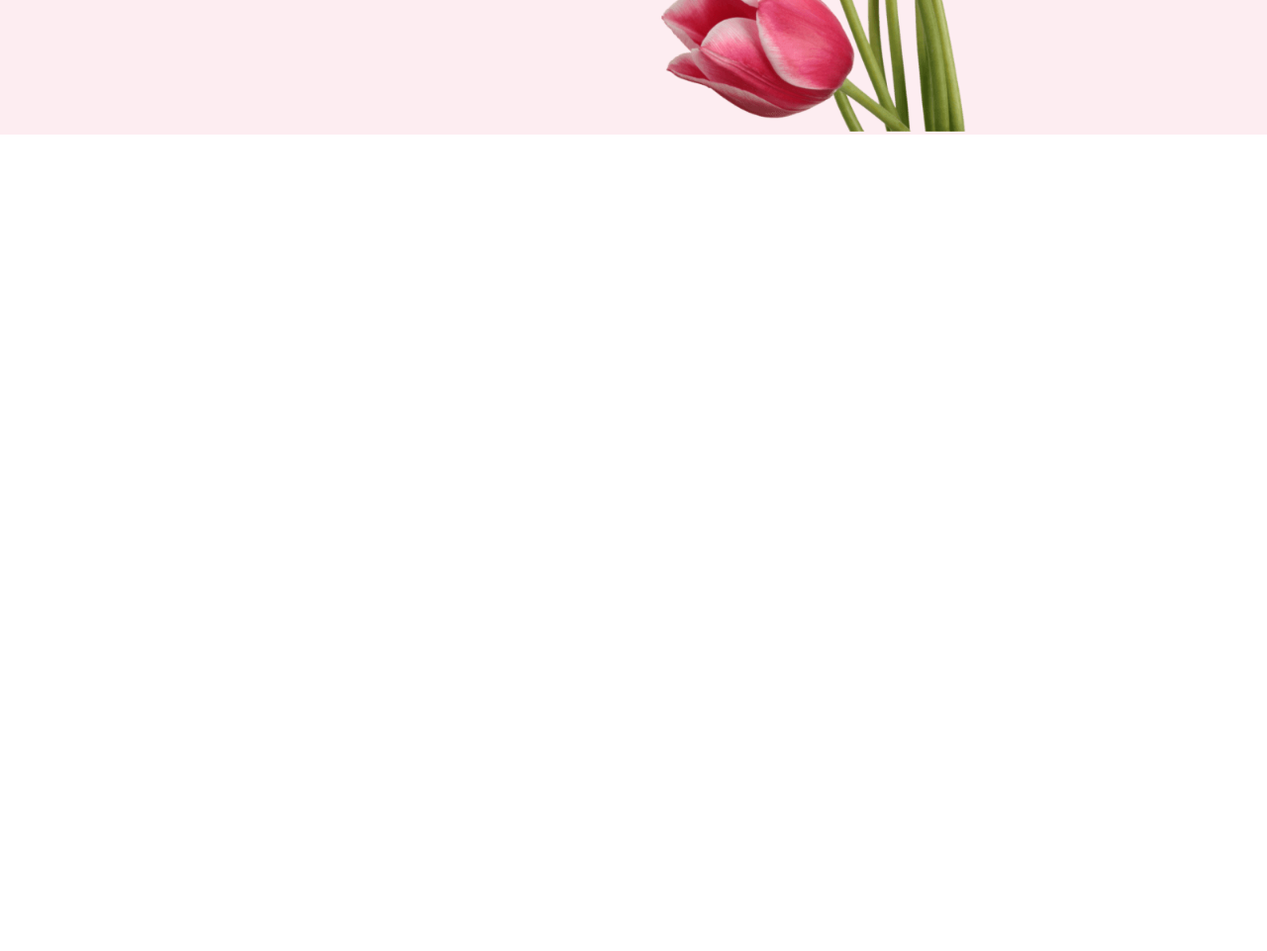
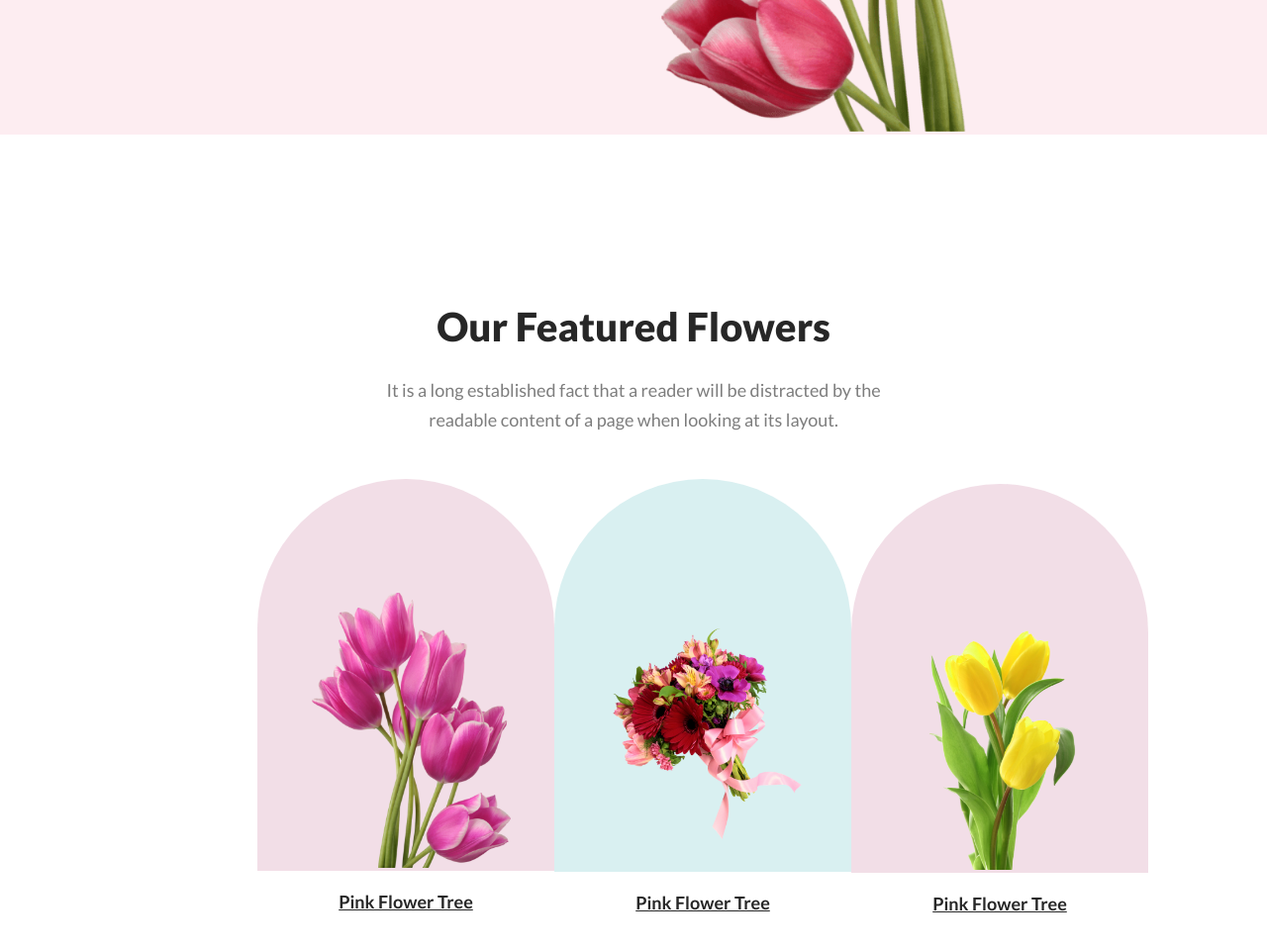
Before and after one commit to isalim079/assignment-1, a plain HTML site: page index.html in a window 1280 px wide. Shown: the part 547-1508 px from the top of the page at 99% size. Before the commit the page ends 800 px from the top, so only its background shows below. Drawn offline with Linux system fonts and the light colour scheme.

Commit message:
featured flower section added

```diff
--- a/css/styles.css
+++ b/css/styles.css
@@ -11,6 +11,7 @@
     justify-content: space-around;
     background: rgba(229, 84, 115, 0.10);
 }
+
 /* header title and text */
 .header-text-title {
     color: #272727;
@@ -31,6 +32,7 @@
     line-height: 30px;
     padding: 25px 0px;
 }
+
 /* shop now button */
 .shop-btn {
     color: #FFF;
@@ -41,9 +43,81 @@
     padding: 15px 30px;
     border-style: none;
 }
+
 /* Header red flower */
+
 .header-flower {
     width: 80%;
     height: 80%;
     margin-top: 40px;
 }
+
+/* Featured Flower Text Section */
+
+.featured-text-section {
+    margin-top: 170px;
+    margin-bottom: 45px;
+}
+.featured-text-title {
+    color: #272727;
+    text-align: center;
+    font-size: 40px;
+    font-weight: 800;
+    margin-bottom: 25px;
+}
+.featured-text-description {
+    color: rgba(39, 39, 39, 0.60);
+    text-align: center;
+    font-size: 18px;
+    font-weight: 400;
+    line-height: 30px;
+    width: 550px;
+    margin: auto;
+}
+/* Featured Flower Section */
+
+.featured-flower-containers {
+    display: flex;
+    margin-bottom: 125px;
+    justify-content: space-around;
+    padding: 0px 260px;
+}
+.left-flower {
+    background: rgba(167, 33, 98, 0.15);
+    border-radius: 300px 300px 0px 0px;
+    width: 300px;
+}
+.middle-flower {
+    background: rgba(5, 151, 160, 0.15);
+    border-radius: 300px 300px 0px 0px;
+    width: 300px;
+}
+.right-flower {
+    background: rgba(167, 33, 98, 0.15);
+    border-radius: 300px 300px 0px 0px;
+    width: 300px;
+    margin-top: 5px;
+}
+.featured-flower-1 {
+    width: 67%;
+    margin-top: 115px;
+    margin-left: 55px;
+}
+.featured-flower-2 {
+    width: 72%;
+    margin-top: 148px;
+    margin-left: 50px;
+    padding-bottom: 30px;
+}
+.featured-flower-3 {
+    width: 60%;
+    margin-top: 120px;
+    margin-left: 60px;
+}
+.featured-flower-caption {
+    color: #272727;
+    text-align: center;
+    font-size: 18px;
+    font-weight: 700;
+    padding-top: 20px;
+}
--- a/index.html
+++ b/index.html
@@ -31,7 +31,32 @@
     </header>
     <!-- header section completed -->
     <main>
-
+        <div class="featured-container">
+            <div class="featured-text-section">
+                <h3 class="featured-text-title">Our Featured Flowers</h3>
+                <p class="featured-text-description">It is a long established fact that a reader will be distracted by the readable content of a page when looking at its layout.</p>
+            </div>
+            <div class="featured-flower-containers">
+                <div class="feature-flower-left">
+                    <div class="left-flower">
+                        <img class="featured-flower-1" src="image/pngwing 6.png" alt="flower">
+                    </div>
+                    <p class="featured-flower-caption"><u>Pink Flower Tree</u></p>
+                </div>
+                <div class="feature-flower-middle">
+                    <div class="middle-flower">
+                        <img class="featured-flower-2" src="image/pngwing 5.png" alt="flower">
+                    </div>
+                    <p class="featured-flower-caption"><u>Pink Flower Tree</u></p>
+                </div>
+                <div class="feature-flower-right">
+                    <div class="right-flower">
+                        <img class="featured-flower-3" src="image/pngwing 7.png" alt="flower">
+                    </div>
+                    <p class="featured-flower-caption"><u>Pink Flower Tree</u></p>
+                </div>
+            </div>
+        </div>
     </main>
 </body>
 
```
